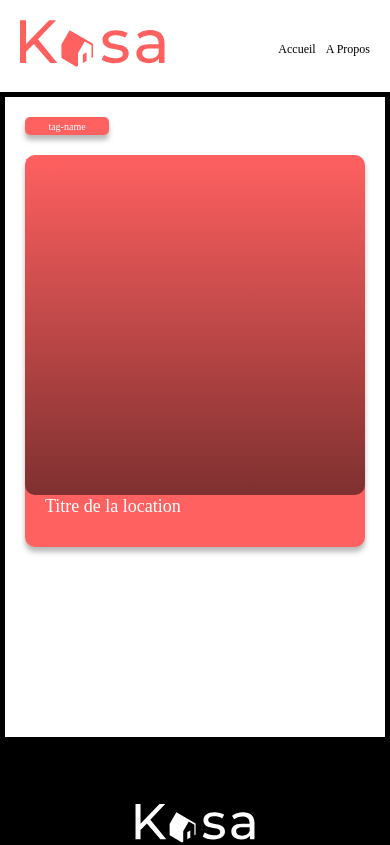
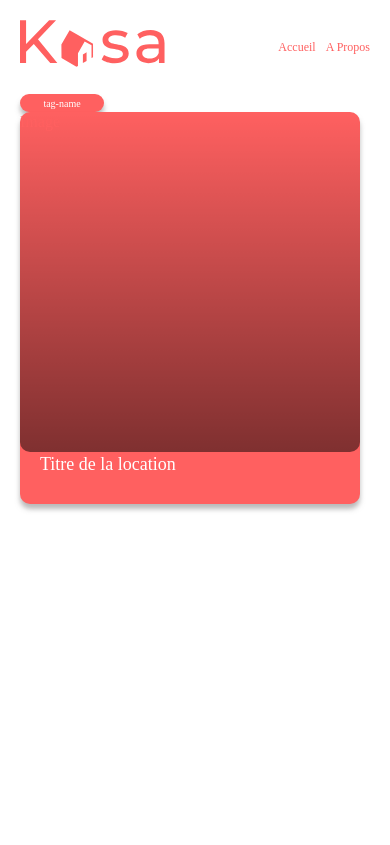
Before and after one commit to farrahtor/Kaza, a React (Create React App) app: page / in a window 390 px wide. Shown: the top 845 px of the page. Built offline with nearby package versions, Linux system fonts and the light colour scheme.

Commit message:
correction css - mixin - responsive

```diff
--- a/src/assets/sass/App.scss
+++ b/src/assets/sass/App.scss
@@ -2,19 +2,8 @@
 @import "../sass/utils/mixin";
 
 .App {
-  // width: 100%;
   min-height: 100vh;
   color: $color;
   @include flex-column;
   justify-content: space-between;
-  // border: 6px solid rgb(210, 14, 180);
 }
-.Main {
-  height: 600px;
-  padding: 20px;
-
-  @include flex-column;
-  justify-content: space-between;
-  align-content: space-between;
-  gap: 20px;
-}
--- a/src/assets/sass/desktop/Tag.scss
+++ b/src/assets/sass/desktop/Tag.scss
@@ -2,24 +2,22 @@
 @import "../utils/mixin";
 
 .Tag {
-  width: 115px;
+  width: 84px;
+  height: 18px;
   border-radius: 10px;
+  box-shadow: $shadow;
   background: $color;
-  box-shadow: $shadow;
-  @include break-point(mobile) {
-    width: 84px;
-    height: 18px;
-    border-radius: 5px;
+  @include break-point(tablet) {
+    width: 115px;
+    height: 25px;
   }
-
   &-name {
-    font-size: 14px;
-    padding: 3px;
+    font-size: 10px;
     @include flex-center;
     color: white;
-    @include break-point(mobile) {
-      font-size: 10px;
-      padding: 0;
+    @include break-point(tablet) {
+      font-size: 14px;
+      padding: 3px;
     }
   }
 }
--- a/src/assets/sass/desktop/Thumb.scss
+++ b/src/assets/sass/desktop/Thumb.scss
@@ -13,11 +13,12 @@
     background: $degraded;
   }
   &-title {
-    width: 300px;
+    // width: 300px;
     height: 52px;
+    padding-top: 3px;
     color: white;
     font-size: 18px;
     border-radius: 10px;
-    padding: 1px 20px;
+    padding: 2px 20px;
   }
 }
--- a/src/assets/sass/index.scss
+++ b/src/assets/sass/index.scss
@@ -1,5 +1,7 @@
 @import "../sass/utils/normalize";
-
+* {
+  box-sizing: border-box;
+}
 body {
   font-family: "Montserrat";
   font-style: normal;
--- a/src/assets/sass/layout/Footer.scss
+++ b/src/assets/sass/layout/Footer.scss
@@ -2,7 +2,7 @@
 
 .App-footer {
   height: 209px;
-  font-size: 24px;
+  font-size: 12px;
   background-color: black;
   color: white;
 
@@ -13,10 +13,8 @@
     justify-content: center;
     gap: 28px;
   }
-  & p {
-    // padding-top: 30px;
-  }
-  @include break-point(mobile) {
-    font-size: 12px;
+
+  @include break-point(tablet) {
+    font-size: 24px;
   }
 }
--- a/src/assets/sass/layout/Header.scss
+++ b/src/assets/sass/layout/Header.scss
@@ -1,38 +1,48 @@
 @import "../utils/mixin";
+@import "../utils/variables";
 
 .App-header {
-  margin: 40px 100px 20px;
-  display: flex;
+  margin: 20px;
+  @include flex-row;
   justify-content: space-between;
-  @include break-point(mobile) {
-    margin: 20px;
+  @include break-point(tablet) {
+    margin: 40px 40px 20px;
   }
-  & img {
-    @include break-point(mobile) {
-      width: 145px;
-      height: 47px;
+  @include break-point(desktop) {
+    margin: 40px 100px 20px;
+  }
+
+  &-logo img {
+    @include break-point(desktop) {
+      width: 210px;
+      height: 68px;
     }
   }
 }
+
 .App-header-nav {
-  font-size: 24px;
   margin: 17px 0;
-  display: flex;
-  align-items: center;
-  @include break-point(mobile) {
+  @include flex-center;
+  justify-content: flex-end;
+
+  & ul {
+    @include flex-row;
+    align-items: center;
+  }
+  &-link {
     font-size: 12px;
-    margin-bottom: 12px;
-  }
-  & ul {
-    display: flex;
-    & li {
+    margin-left: 10px;
+    color: $color;
+    @include break-point(tablet) {
+      font-size: 20px;
+      margin-left: 40px;
+    }
+    @include break-point(desktop) {
+      font-size: 24px;
       margin-left: 57px;
-      @include break-point(mobile) {
-        margin-left: 10px;
-      }
-    }
-    & li:hover {
-      border-bottom: 1px solid #ff6060;
     }
   }
+  &-link:hover {
+    border-bottom: 1px solid #ff6060;
+  }
 }
--- a/src/assets/sass/layout/Main.scss
+++ b/src/assets/sass/layout/Main.scss
@@ -2,14 +2,14 @@
 @import "../utils/mixin";
 
 .App-main {
-  height: 600px;
-  padding: 20px;
-  border: 5px solid black;
-  & div:first-child {
-    // border: 5px solid black;
-    @include flex-column;
-    justify-content: space-between;
-    align-content: space-between;
-    gap: 20px;
+  min-height: 812px;
+  margin: 0 20px;
+
+  @include break-point(tablet) {
+    margin: 0 40px;
+  }
+  @include break-point(desktop) {
+    min-height: 1024px;
+    margin: 0 100px;
   }
 }
--- a/src/assets/sass/utils/_mixin.scss
+++ b/src/assets/sass/utils/_mixin.scss
@@ -45,8 +45,8 @@
     @media screen and (min-width: 1024px) {
       @content;
     }
-  } @else if $point == mobile {
-    @media screen and (max-width: 725px) {
+  } @else if $point == tablet {
+    @media screen and (min-width: 680px) {
       @content;
     }
   }
```
Also changed, not shown: src/assets/sass/pages/Home.scss (+11 -0 lines), public/LOGO.svg.
